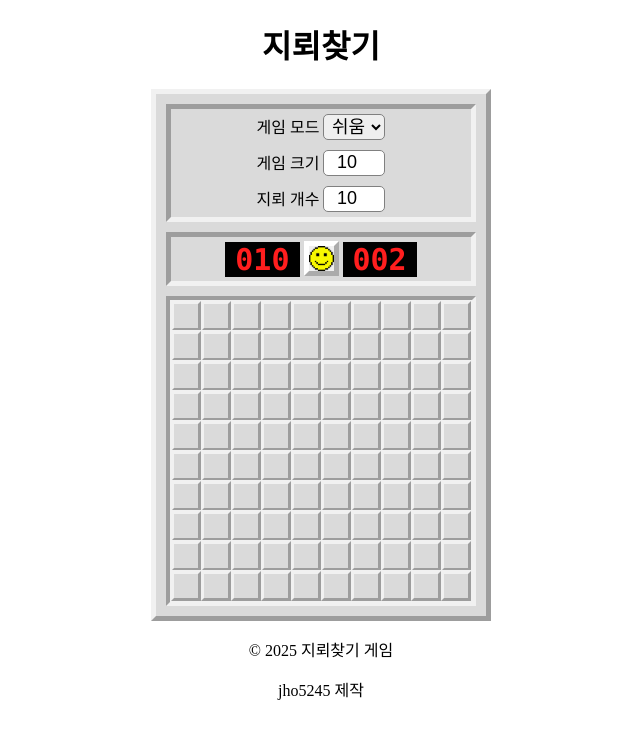
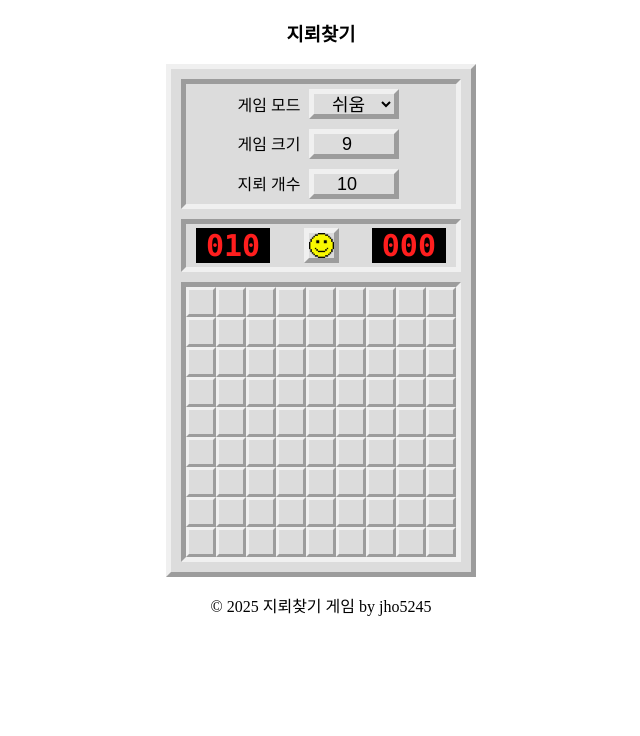
Before and after one commit to jho5245/mine-sweeper, a plain HTML site: page assets/index.html in a window 1280 px wide. Both pictures are taken after a click on the button 640 px from the left and 258 px from the top of the page. Shown: the whole page, without its empty margins (319-959 px from the left). Drawn offline with Linux system fonts and the light colour scheme.

Commit message:
More improvements

```diff
--- a/assets/css/style.css
+++ b/assets/css/style.css
@@ -3,16 +3,37 @@
     text-align: center;
 }
 
+/* 수정할 수 없는 글자들 드래그 방지 */
+body {
+    -webkit-user-select: none;
+    -moz-user-select: none;
+    -ms-user-select: none;
+    user-select: none;
+}
+
 /* 자주 사용하는 색상 정의 */
 :root {
-    --border-color: rgb(241, 241, 241);
-    --background-color: rgb(218, 218, 218);
+    --border-color: rgb(240, 240, 240);
+    --border-color-hover: rgb(200, 200, 200);
+    --background-color: rgb(220, 220, 220);
+    --background-color-hover: rgb(180, 180, 180);
+    --mine-background-color: rgb(200, 200, 200);
+}
+
+/* 튀어나온 모양 */
+.border-outset {
+    background-color: var(--background-color);
+    border: 5px outset var(--border-color);
+}
+
+/* 안쪽으로 들어간 모양 */
+.border-inset {
+    background-color: var(--background-color);
+    border: 5px inset var(--border-color);
 }
 
 /* 게임 화면 */
 #game-panel {
-    background-color: var(--background-color);
-    border: 5px outset var(--border-color);
     /* 내용물 크기에 맞춤 */
     width: fit-content;
     padding: 10px;
@@ -21,21 +42,22 @@
 
     /* 게임 제어판 */
     #controller {
-        background-color: var(--background-color);
-        border: 5px inset var(--border-color);
         margin-bottom: 10px;
+
+        /* '게임 모드', '게임 크기', '지뢰 개수' 레이블 */
+        .controller-text {
+            cursor: default;
+        }
 
         /* 입력 박스 */
         select,
         input {
+            /* box 크기가 border, padding 등으로 바뀌는 것 방지 */
             box-sizing: border-box;
-            width: 100%;
-            height: 26px;
-            max-width: 62px;
-            margin: 5px auto;
+            width: 90px;
+            height: 30px;
+            margin: 5px;
             font-size: 18px;
-            border-radius: 5px;
-            border: 1px solid gray;
             cursor: pointer;
         }
     }
@@ -44,16 +66,25 @@
     #game-info {
         margin-bottom: 10px;
         padding: 4px 10px;
-        background-color: var(--background-color);
-        border: 5px inset var(--border-color);
+
+        /* 게임 정보를 양쪽 끝, 가운데 배치 */
+        display: flex;
+        justify-content: space-between;
 
         /* 시작 버튼 */
         #btn-start {
-            border: 5px outset rgb(255, 255, 255);
             width: 35px;
             height: 35px;
+            margin: 0px 10px;
+            /* 마우스를 선택하는 모양으로 */
+            cursor: pointer;
             background-image: url("../images/game_play.png");
             background-size: cover;
+            /* 시작 버튼에 마우스를 올렸을 경우 */
+            &:hover {
+                border-color: var(--border-color-hover);
+                background-color: var(--background-color-hover);
+            }
         }
 
         /* 남은 지뢰, 플레이 시간 */
@@ -64,51 +95,47 @@
             background-color: black;
             font-weight: bold;
             padding: 0px 10px;
-        }
-    }
-
-    /* 지뢰찾기 판 */
-    #game-container {
-        background-color: var(--background-color);
-        border: 5px inset var(--border-color);
-
-        ul {
-            padding: 0;
-            margin: 0;
-
-            li.row ul {
-                background-color: var(--background-color);
-                border: 1px solid var(--border-color);
-                display: flex;
-                padding: 0;
-                margin: 0;
-            }
+            cursor: default;
         }
     }
 }
 
-/* 2차원 배열의 각 배열 별 li 속성 지정 */
-li {
+/* 2차원 배열의 각 배열 별 ul */
+.sweeper-ul {
+    padding: 0;
+    margin: 0;
+
+    li.row .sweeper-ul {
+        display: flex;
+    }
+}
+
+/* 2차원 배열의 각 배열 별 li */
+.sweeper-li {
     list-style: none;
     height: 30px;
     width: 30px;
     background-color: var(--background-color);
     border: 3px outset var(--border-color);
     box-sizing: border-box;
-    /* 마우스를 선택하는 모양으로 */
-    cursor: pointer;
     display: flex;
     align-items: center;
     justify-content: center;
+
+    /* 클릭 가능한 칸에 마우스 올림 */
+    &:hover:not(.flag, .open-near-mine, .open-disable) {
+        border: 2px inset var(--border-color);
+        cursor: pointer;
+    }
 }
 
-/* 깃발 설치 */
+/* 깃발이 있는 칸 */
 .flag {
     background-image: url("../images/flag.png");
     background-size: cover;
 }
 
-/* 지뢰 */
+/* 지뢰가 있는 칸 */
 .mine {
     background-image: url("../images/mine.png");
     background-size: cover;
@@ -116,27 +143,29 @@ li {
 
 /* 지뢰 근처 숫자가 있는 칸 */
 .open-near-mine {
-    background-color: rgba(128, 128, 128, 0.3);
+    background-color: var(--mine-background-color);
     border: 1px inset white;
-    font-weight: 900;
+    font-weight: bold;
+    font-family: "consolas";
     font-size: 25px;
 }
 
-/* 지뢰가 없거나 숫자가 있는 칸은 마우스 모양 기본값 */
+/* 지뢰가 없는 칸, 지뢰 근처 숫자가 있는 칸 */
 .open-disable,
 .open-near-mine {
     cursor: default;
 }
 
+/* 지뢰가 있는 칸, 지뢰 근처 숫자가 없는 칸 */
 .open-disable,
 .mine {
-    background-color: rgba(128, 128, 128, 0.3);
+    background-color: var(--mine-background-color);
     border: 1px inset white;
 }
 
 /* 게임 종료 오버레이 */
-#overlay-gameover.overlay {
-    position: fixed;
+#overlay-gameover {
+    &.overlay {
         top: 0;
         left: 0;
         width: 100%;
@@ -145,24 +174,27 @@ li {
         display: none;
         justify-content: center;
         align-items: center;
-    z-index: 9999;
+
+        /* 맨 앞에 오게 하기 */
+        position: fixed;
+        z-index: 9999; /* z-index는 position이 static 유형이 아닐때만 동작 */
     }
 
-#overlay-gameover.overlay .content {
+    .content {
         background-color: rgba(255, 255, 255, 0.8);
         padding: 20px;
         border-radius: 10px;
         text-align: center;
     }
 
-#overlay-gameover.message {
+    &.message {
         background-color: white;
         padding: 20px;
         border-radius: 5px;
         text-align: center;
     }
 
-#overlay-gameover.button {
+    &.button {
         margin-top: 10px;
         padding: 12px;
         width: 120px;
@@ -170,3 +202,4 @@ li {
         border: 0;
         border-radius: 5px;
     }
+}
--- a/assets/index.html
+++ b/assets/index.html
@@ -8,33 +8,37 @@
     </head>
     <body>
         <header>
-            <h1>지뢰찾기</h1>
+            <h3>지뢰찾기</h3>
         </header>
         <main>
-            <div id="game-panel">
-                <div id="controller">
-                    <span>게임 모드</span>
-                    <select id="select-game-mode">
+            <!-- 게임 화면이 표시되는 곳 -->
+            <div id="game-panel" class="border-outset">
+                <div id="controller" class="border-inset">
+                    <span class="controller-text">게임 모드</span>
+                    <select id="select-game-mode"
+                            class="border-outset">
                         <option value="easy">쉬움</option>
                         <option value="normal">보통</option>
                         <option value="hard">어려움</option>
                     </select>
                     <div>
-                        <span>게임 크기</span>
+                        <span class="controller-text">게임 크기</span>
                         <input
                             type="number"
                             id="size"
+                            class="border-outset"
                             placeholder="게임 크기"
-                            min="5"
+                            min="8"
                             max="50"
-                            value="10"
+                            value="9"
                         />
                     </div>
                     <div>
-                        <span>지뢰 개수</span>
+                        <span class="controller-text">지뢰 개수</span>
                         <input
                             type="number"
                             id="mine-count"
+                            class="border-outset"
                             placeholder="지뢰 개수"
                             min="1"
                             max="999"
@@ -42,15 +46,17 @@
                         />
                     </div>
                 </div>
-                <div id="game-info">
+                <div id="game-info" class="border-inset">
                     <span id="flag-count-display" class="display">000</span>
-                    <button id="btn-start"></button>
+                    <button id="btn-start" class="border-outset"></button>
                     <span id="game-time-display" class="display">000</span>
                 </div>
-                <div id="game-container">
+                <div id="game-container" class="border-inset">
                     <!-- 지뢰찾기 판이 크기에 따라 자동 생성됨 -->
                 </div>
             </div>
+
+            <!-- 게임 종료 시 화면에 표시될 오버레이 -->
             <div class="overlay" id="overlay-gameover">
                 <div class="content">
                     <h2>게임 종료</h2>
@@ -60,8 +66,7 @@
             </div>
         </main>
         <footer>
-            <p>© 2025 지뢰찾기 게임</p>
-            <p>jho5245 제작</p>
+            <p>© 2025 지뢰찾기 게임 by jho5245</p>
         </footer>
         <script src="./js/script.js"></script>
     </body>
--- a/assets/js/script.js
+++ b/assets/js/script.js
@@ -10,18 +10,18 @@ const GAME_STATUS = {
 const GAME_MODE = {
     EASY: {
         name: "easy",
-        size: 10,
+        size: 9,
         mineCount: 10,
     },
     NORMAL: {
         name: "normal",
-        size: 16,
-        mineCount: 40,
+        size: 14,
+        mineCount: 30,
     },
     HARD: {
         name: "hard",
-        size: 25,
-        mineCount: 125,
+        size: 18,
+        mineCount: 65,
     },
 };
 
@@ -65,6 +65,8 @@ let MINE_COUNT = 0;
 let timeCount = 0;
 let timerId = null;
 
+let flagCount = 0;
+
 let gameStatus = GAME_STATUS.READY;
 
 // 게임 제어 이벤트
@@ -98,13 +100,13 @@ gameModeSelect.addEventListener("input", (event) => {
 function validate(width, height, mineCount) {
     if (
         !width ||
-        width < 5 ||
+        width < 8 ||
         width > 50 ||
         !height ||
-        height < 5 ||
+        height < 8 ||
         height > 50
     ) {
-        alert("크기는 5 이상 50 이하이어야 합니다.");
+        alert("크기는 8 이상 50 이하이어야 합니다.");
         return false;
     }
     if (!mineCount || mineCount < 1 || mineCount > (width * height) / 2) {
@@ -116,6 +118,10 @@ function validate(width, height, mineCount) {
 
 // 게임 시작 버튼/재시작 버튼 클릭 시 게임 초기화
 function start() {
+    // 게임을 준비 상태로 변경
+    initTimer();
+    gameStatus = GAME_STATUS.READY;
+
     // 노란 얼굴 표정 초기화
     startButton.style.backgroundImage = `url('../assets/images/game_play.png')`;
 
@@ -143,11 +149,6 @@ function start() {
         columns[i].addEventListener("click", clickEventHandler);
         columns[i].addEventListener("contextmenu", rightClickEventHandler);
     }
-
-    // 게임 상태를 시작으로 변경
-    gameStatus = GAME_STATUS.PLAYING;
-    // 타이머 시작
-    timerStart();
 }
 
 // 입력받은 판의 크기, 지뢰 개수에 따라 지뢰찾기판 생성
@@ -163,18 +164,18 @@ function initGame(width, height, mineCount) {
 
     // 입력받은 크기에 맞게 지뢰찾기판 태그 생성
     let temp = `
-        <ul>
+        <ul class="sweeper-ul">
     `;
 
     for (let i = 0; i < MINE_MAP.length; ++i) {
         temp += `
-            <li class="row" style="width: ${width * 30}px;">
-            <ul>
+            <li class="row sweeper-li" style="width: ${width * 30}px;">
+            <ul class="sweeper-ul">
         `;
 
         for (let j = 0; j < MINE_MAP[i].length; ++j) {
             temp += `
-                <li class="column" data-row="${i}" data-column="${j}"></li>
+                <li class="column sweeper-li" data-row="${i}" data-column="${j}"></li>
             `;
         }
         temp += `
@@ -212,14 +213,7 @@ function createMap(rows, columns, mineCount) {
 }
 
 function timerStart() {
-    // 이미 타이머가 있으면 초기화
-    if (timerId) {
-        clearInterval(timerId);
-    }
-
-    // 0초부터 시작
-    timeCount = 0;
-    gameTimeDisplay.innerText = "000";
+    initTimer();
 
     // 1초마다 증가하며 만약 999초가 될 경우 게임 종료
     timerId = setInterval(() => {
@@ -231,9 +225,20 @@ function timerStart() {
     }, 1000);
 }
 
+function initTimer() {
+    // 이미 타이머가 있으면 초기화
+    if (timerId) {
+        clearInterval(timerId);
+    }
+
+    // 0초부터 시작
+    timeCount = 0;
+    gameTimeDisplay.innerText = "000";
+}
+
 // SEARCH_MAP과 FLAG_MAP을 화면애 표시
 function render() {
-    let flagCount = 0;
+    let _flagCount = 0;
     for (let i = 0; i < MINE_MAP.length; ++i) {
         for (let j = 0; j < MINE_MAP[i].length; ++j) {
             const target = columns[i * MINE_MAP.length + j];
@@ -262,14 +267,16 @@ function render() {
             // 발견 정보가 없지만 깃발 정보가 있으면 칸에 깃발 표시후 깃발 개수 증가
             else if (FLAG_MAP[i][j]) {
                 target.classList.add("flag");
-                flagCount++;
+                _flagCount++;
             }
         }
     }
 
+    flagCount = _flagCount;
+
     // (남은 지뢰 수 - 깃발 개수) 표시
     flagCountDisplay.innerText = `${String(
-        Math.max(0, MINE_COUNT - flagCount)
+        Math.max(0, MINE_COUNT - _flagCount)
     ).padStart(3, "0")}`;
 }
 
@@ -327,11 +334,6 @@ function clickEventHandler(event) {
     const parseRow = parseInt(row);
     const parseColumn = parseInt(column);
 
-    // 게임 진행중이 아닐 경우 return
-    if (gameStatus !== GAME_STATUS.PLAYING) {
-        return;
-    }
-
     // 유효하지 않은 위치 클릭
     if (
         parseRow < 0 ||
@@ -341,6 +343,17 @@ function clickEventHandler(event) {
     ) {
         return;
     }
+
+    // 클릭하면 게임 시작
+    if (gameStatus === GAME_STATUS.READY) {
+        // 게임 상태를 시작으로 변경
+        gameStatus = GAME_STATUS.PLAYING;
+        // 타이머 시작
+        timerStart();
+    }
+
+    // 진행 중이 아닐 때 클릭하면 return
+    if (gameStatus !== GAME_STATUS.PLAYING) return;
 
     // 깃발이 꽂혀 있는 칸은 좌클릭해도 아무 동작도 하지 않음
     if (FLAG_MAP[parseRow][parseColumn] === FLAG) {
@@ -392,8 +405,8 @@ function rightClickEventHandler(event) {
     // 게임 정보 화면에 표시
     render();
 
-    // 모든 지뢰를 찾았을 경우 게임 클리어
-    if (checkMine()) {
+    // 깃발의 개수가 지뢰의 개수와 같고 모든 지뢰를 찾았으면 게임 클리어
+    if (parseInt(MINE_COUNT) == parseInt(flagCount) && checkMine()) {
         completeGame();
     }
 }
```
Lines whose indentation alone changed are shown as unchanged.
